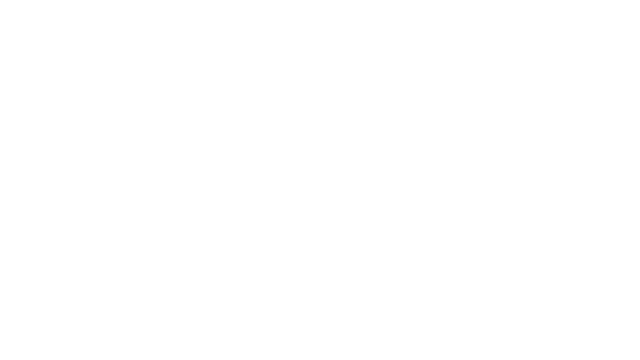
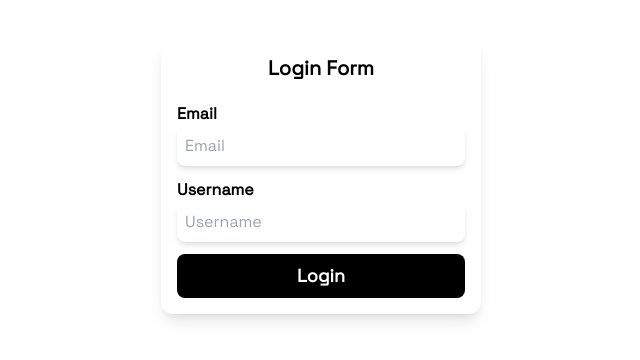
Before and after one commit to amstrongnpsb/TodoReact, a React (Vite) app: page /login in a window 1280 px wide. Shown: the part 230-590 px from the top of the page, without its empty margins (319-959 px from the left). Built offline with nearby package versions, Linux system fonts and the light colour scheme.

Commit message:
create login form

```diff
--- a/src/App.jsx
+++ b/src/App.jsx
@@ -1,4 +1,5 @@
 import AboutPage from "./pages/AboutPage";
+import LoginPage from "./pages/LoginPage";
 import NotFoundPage from "./pages/NotFoundPage";
 import SettingsPage from "./pages/SettingPage";
 import TodoListPage from "./pages/TodoListPage";
@@ -14,6 +15,7 @@ function App() {
           <Route path="/settings" element={<SettingsPage />} />
           {/* 404 Router */}
           <Route path="*" element={<NotFoundPage />} />
+          <Route path="/login" element={<LoginPage />} />
         </Routes>
       </BrowserRouter>
     </>
--- a/src/elements/inputs/TextArea.jsx
+++ b/src/elements/inputs/TextArea.jsx
@@ -10,7 +10,7 @@ const TextArea = ({ label, placeholder, focus, name, handlingOnchange }) => {
         rows="4"
         cols="50"
         placeholder={placeholder}
-        className="w- p-2 rounded-lg shadow-md outline-none block"
+        className="w-full p-2 rounded-lg shadow-md outline-none block"
         autoFocus={focus ? true : undefined}
         onChange={handlingOnchange}
       />
--- a/src/fragments/FormComponent.jsx
+++ b/src/fragments/FormComponent.jsx
@@ -1,19 +1,25 @@
 import { motion } from "framer-motion";
 
-const FormComponent = ({ formTitle, buttonName, children, handlingSubmit }) => {
+const FormComponent = ({
+  formTitle,
+  buttonName,
+  children,
+  handlingSubmit,
+  pending,
+}) => {
   return (
     <motion.div
       initial={{ opacity: 0, y: -100 }}
       animate={{ opacity: 1, y: 0 }}
       exit={{ opacity: 0, y: -100 }}
       transition={{ duration: 0.3 }}
-      className="mt-3 shadow-lg rounded-xl p-4 w-fit"
+      className="mt-3 shadow-lg rounded-xl p-4 w-full"
     >
       <form action="#" onSubmit={handlingSubmit}>
         <h1 className="text-xl font-semibold text-center mb-5">{formTitle}</h1>
         {children}
         <button className="bg-black block w-full font-semibold text-lg text-white px-3 py-2 rounded-lg mt-3 hover:opacity-70">
-          {buttonName}
+          {pending ? "Loading..." : buttonName}
         </button>
       </form>
     </motion.div>
--- a/src/fragments/TodoListBox.jsx
+++ b/src/fragments/TodoListBox.jsx
@@ -28,7 +28,6 @@ const TodoListBox = () => {
       description: descriptionRef.current.value,
       date: currentTime,
     };
-    setResetButton(true);
     axios
       .post("http://localhost:8000/todolists", task)
       .then(() => {
@@ -38,12 +37,14 @@ const TodoListBox = () => {
           code: 201,
           message: "Success to Create New Task",
         });
+        setResetButton(true);
       })
       .catch(() => {
         setNotificationAlert({
           code: 404,
           message: "Fail to Create New Task",
         });
+        setResetButton(true);
       });
     setResetButton([]);
   };
@@ -61,6 +62,7 @@ const TodoListBox = () => {
         <SearchButton />
       </div>
       <AnimatePresence>
+        <div className="w-96">
           {activeButton[0] && (
             <FormComponent
               titleName={"New Task Form"}
@@ -88,6 +90,7 @@ const TodoListBox = () => {
               />
             </FormComponent>
           )}
+        </div>
       </AnimatePresence>
       <table className="table-auto text-left w-full rounded-xl shadow-md mt-5">
         <thead className="font-medium shadow-md">
--- /dev/null
+++ b/src/pages/LoginPage.jsx
@@ -0,0 +1,87 @@
+import { Axios } from "axios";
+import Input from "../elements/inputs/Input";
+import FormComponent from "../fragments/FormComponent";
+import { useRef, useState } from "react";
+
+const LoginPage = () => {
+  const [data, setData] = useState([]);
+  const [submitLoading, setSubmitLoading] = useState(false);
+  const emailRef = useRef({});
+  const passwordRef = useRef({});
+  const submitLogin = (e) => {
+    e.preventDefault();
+    setSubmitLoading(true);
+    const baseUrl = "https:127.0.0.1/api";
+    Axios.post(`${baseUrl}/login`, {
+      email: emailRef.current.value,
+      password: passwordRef.current.value,
+    })
+      .then(function (response) {
+        setTimeout(() => {
+          setData(response.data);
+          setSubmitLoading(false);
+        }, 500);
+      })
+      .catch(function (error) {
+        // handle error
+        if (error.response) {
+          // The request was made and the server responded with a status code
+          setData({
+            code: 400,
+            message: `Error, ${error.response.status} | Endpoint Invalid`,
+          });
+          setSubmitLoading(false);
+          console.log("Request failed with status code", error.response.status);
+        } else if (error.request) {
+          // The request was made but no response was received
+          setData({
+            code: 503,
+            message: "HTTP Status Code 503 - Service Unavailable",
+          });
+          setSubmitLoading(false);
+        } else {
+          // Something happened in setting up the request that triggered an Error
+          setData({
+            code: 500,
+            message: `Error, ${error.message}`,
+          });
+          setSubmitLoading(false);
+        }
+      });
+  };
+  return (
+    <div className="min-h-screen w-screen m-auto flex items-center justify-center font-SpaceGrotesk-reg">
+      <div className="formLoginContainer w-3/12">
+        <FormComponent
+          formTitle="Login Form"
+          buttonName="Login"
+          handlingSubmit={submitLogin}
+          pending={submitLoading}
+        >
+          <Input
+            label="Email"
+            type="email"
+            placeholder="Email"
+            focus={true}
+            name="email"
+            handlingOnchange={(e) => {
+              emailRef.current.value = e.target.value;
+            }}
+          />
+          <Input
+            label="Username"
+            type="text"
+            placeholder="Username"
+            focus={true}
+            name="username"
+            handlingOnchange={(e) => {
+              passwordRef.current.value = e.target.value;
+            }}
+          />
+        </FormComponent>
+      </div>
+    </div>
+  );
+};
+
+export default LoginPage;
```
Lines whose indentation alone changed are shown as unchanged.
